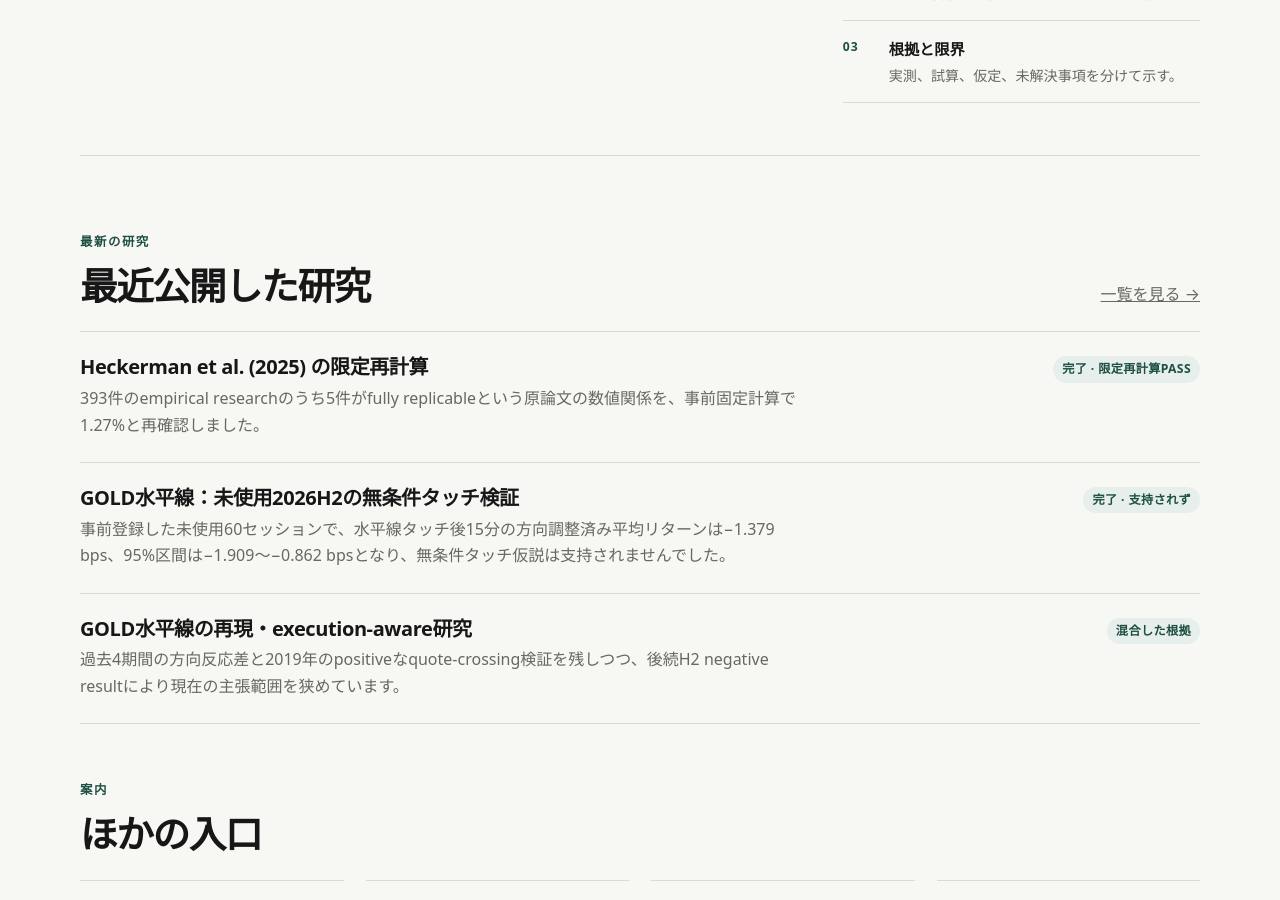
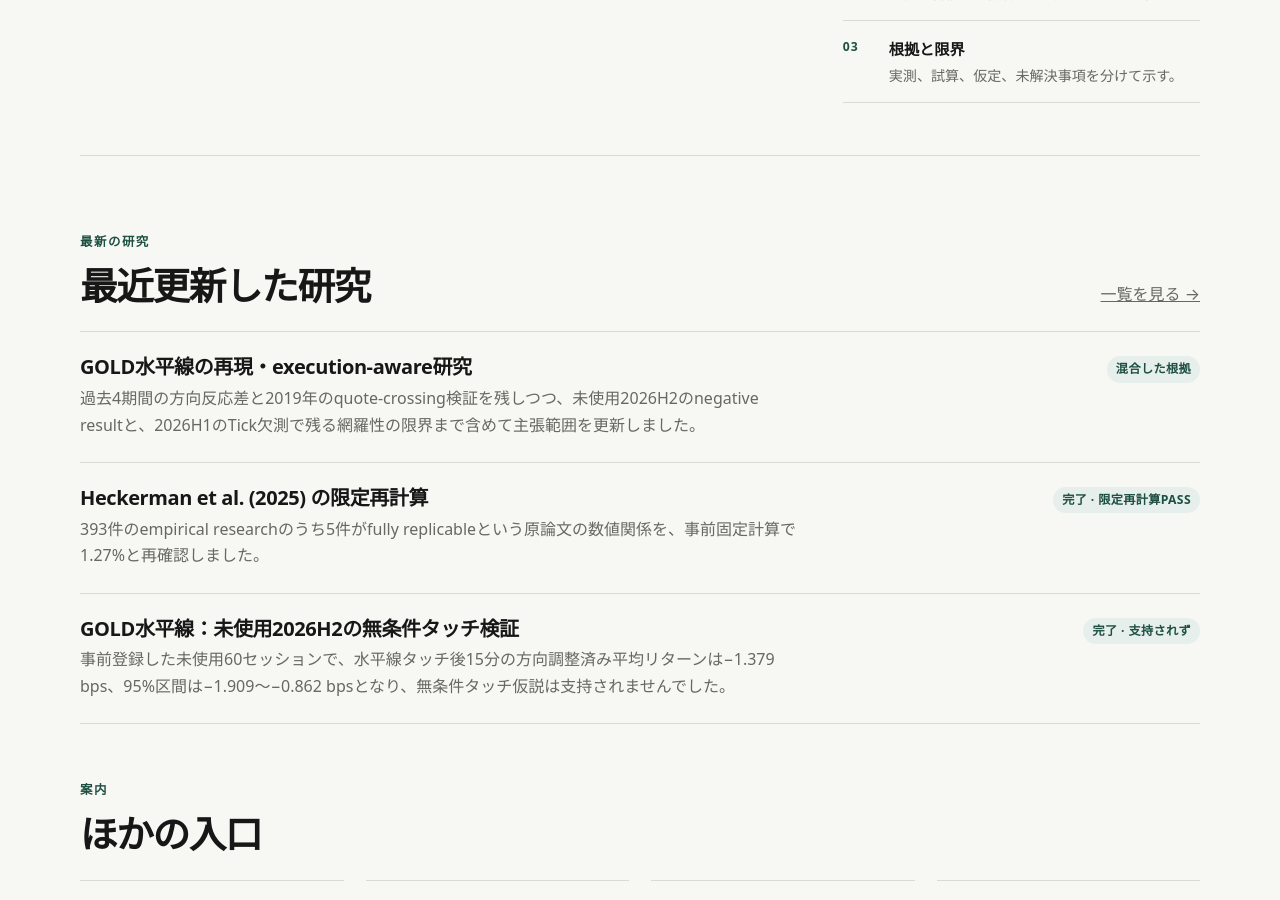
Before and after one commit to Josh-Temple/studio-lab-research, a Jekyll site: the page built from ja/index.md, in a window 1280 px wide and 900 px high, scrolled down 2245 px. Built offline with Jekyll 4.4.1, drawn with Linux system fonts in a browser that asks for light colours.

Commit message:
日本語トップの最新研究表示を更新

```diff
--- a/ja/index.md
+++ b/ja/index.md
@@ -96,11 +96,11 @@ description: 公共分野の業務改革ケース、研究、ツールを、判
 </section>
 
 <section class="section">
-  <div class="section-heading"><div><p class="eyebrow">最新の研究</p><h2>最近公開した研究</h2></div><a href="{{ '/ja/research/' | relative_url }}">一覧を見る →</a></div>
+  <div class="section-heading"><div><p class="eyebrow">最新の研究</p><h2>最近更新した研究</h2></div><a href="{{ '/ja/research/' | relative_url }}">一覧を見る →</a></div>
   <div class="research-list">
+    <article class="research-item"><div><h3><a href="{{ '/ja/research/gold-horizontal-replication-execution-evidence/' | relative_url }}">GOLD水平線の再現・execution-aware研究</a></h3><p>過去4期間の方向反応差と2019年のquote-crossing検証を残しつつ、未使用2026H2のnegative resultと、2026H1のTick欠測で残る網羅性の限界まで含めて主張範囲を更新しました。</p></div><span class="status">混合した根拠</span></article>
     <article class="research-item"><div><h3><a href="{{ '/ja/research/heckerman-replicability-bounded-replication/' | relative_url }}">Heckerman et al. (2025) の限定再計算</a></h3><p>393件のempirical researchのうち5件がfully replicableという原論文の数値関係を、事前固定計算で1.27%と再確認しました。</p></div><span class="status">完了 · 限定再計算PASS</span></article>
     <article class="research-item"><div><h3><a href="{{ '/ja/research/gold-horizontal-unconditional-touch-2026h2/' | relative_url }}">GOLD水平線：未使用2026H2の無条件タッチ検証</a></h3><p>事前登録した未使用60セッションで、水平線タッチ後15分の方向調整済み平均リターンは−1.379 bps、95%区間は−1.909〜−0.862 bpsとなり、無条件タッチ仮説は支持されませんでした。</p></div><span class="status">完了 · 支持されず</span></article>
-    <article class="research-item"><div><h3><a href="{{ '/ja/research/gold-horizontal-replication-execution-evidence/' | relative_url }}">GOLD水平線の再現・execution-aware研究</a></h3><p>過去4期間の方向反応差と2019年のpositiveなquote-crossing検証を残しつつ、後続H2 negative resultにより現在の主張範囲を狭めています。</p></div><span class="status">混合した根拠</span></article>
   </div>
 </section>
 
```
